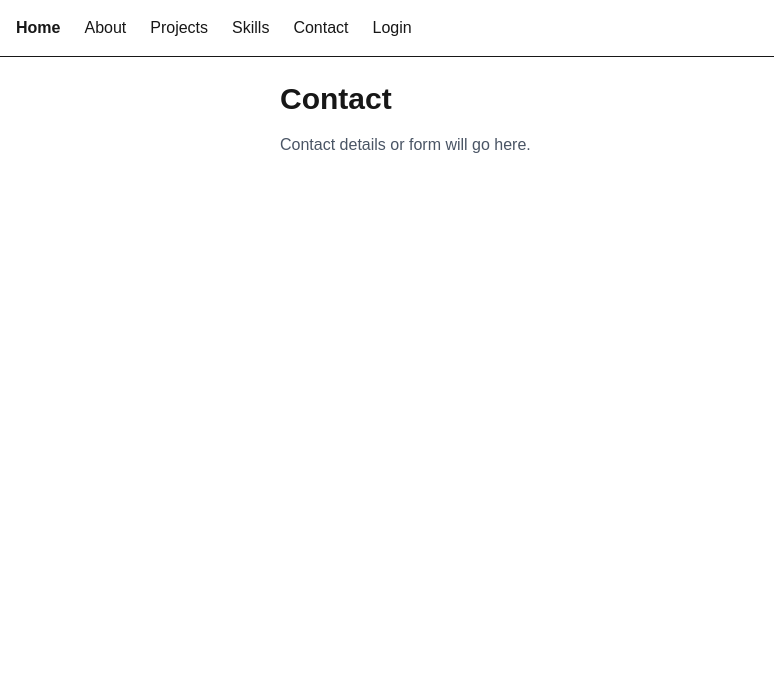
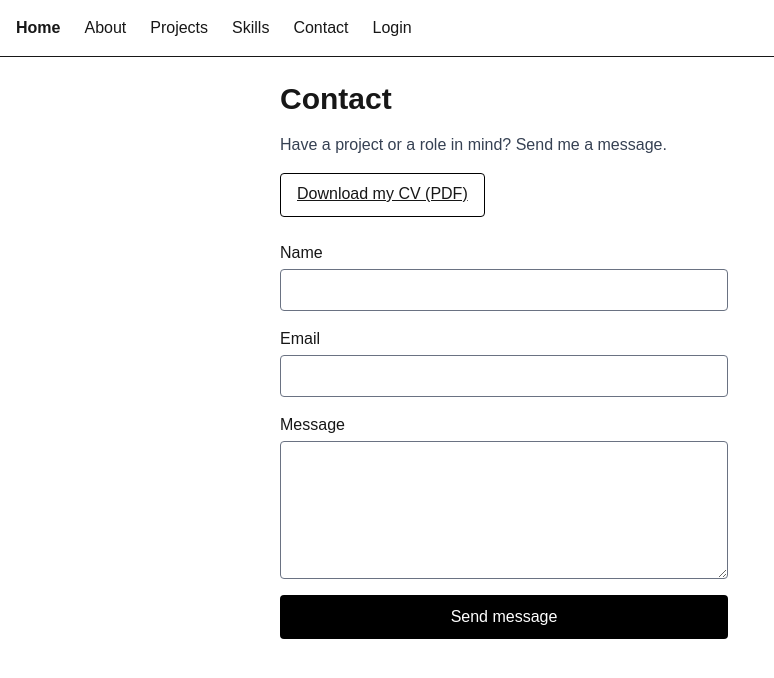
Before and after one commit to tin0-0/portfolio, a Next.js app in the folder portfolio/: page /contact in a window 1280 px wide. Shown: the top 678 px of the page, without its empty margins (0-774 px from the left). Built offline with nearby package versions, Linux system fonts and the light colour scheme; no server answers.

Commit message:
Add CV download

```diff
--- a/portfolio/app/contact/page.tsx
+++ b/portfolio/app/contact/page.tsx
@@ -1,8 +1,22 @@
+import ContactForm from "./contact-form";
+
 export default function ContactPage() {
   return (
     <section>
       <h1 className="text-3xl font-bold">Contact</h1>
-      <p className="mt-4 text-gray-600">Contact details or form will go here.</p>
+      <p className="mt-4 text-gray-700">
+        Have a project or a role in mind? Send me a message.
+      </p>
+
+      <a
+        href="/tinotenda-mutenda-cv.pdf"
+        download
+        className="mt-4 inline-block min-h-11 rounded border border-black px-4 py-2 underline"
+      >
+        Download my CV (PDF)
+      </a>
+
+      <ContactForm />
     </section>
   );
 }
```
Also changed, not shown: 1 other file (tests, documents, lock files or other folders).
